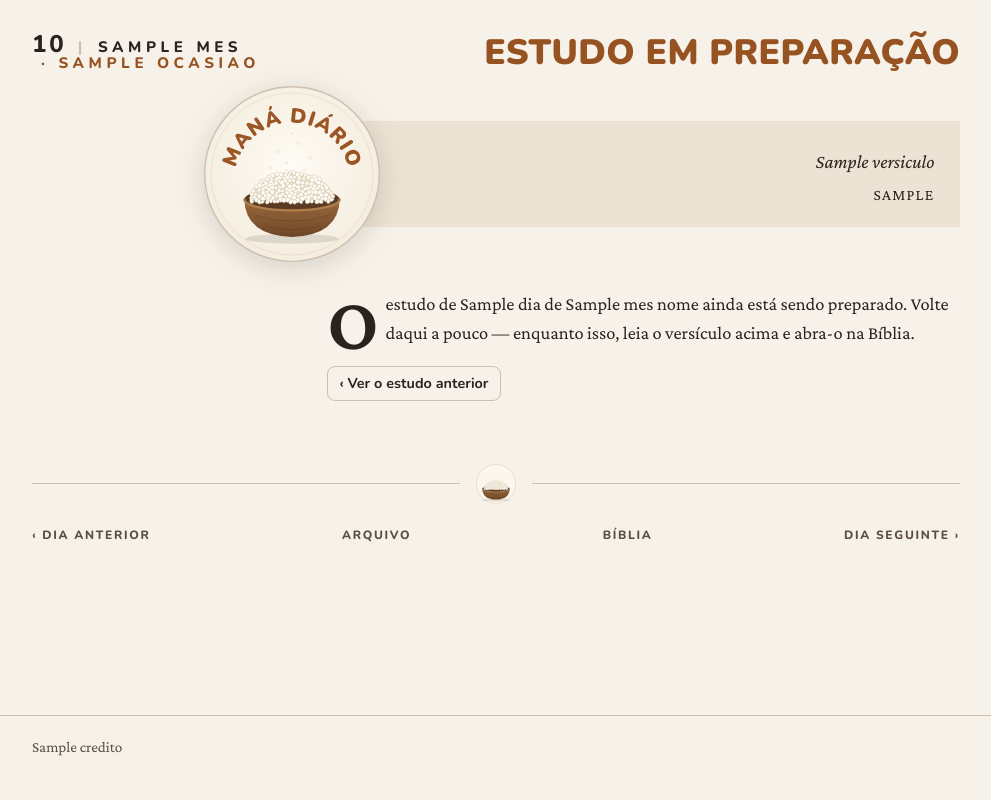
After one commit to mfparra/Mana-Diario-Web, a Python web app: template src/mana/web/templates/estudo.html in a window 1280 px wide. The commit adds this page. Shown: the whole page, without its empty margins (144-1135 px from the left). Run offline with Jinja, Linux system fonts and the light colour scheme; the template is opened without the code that fills it: most values are stand-ins (such as "Sample title", 1, 10 or a date in 2020).

Commit message:
Adiciona a página do dia, arquivo, navegação, Open Graph e ícones (Fase 6)

```diff
--- a/src/mana/web/app.py
+++ b/src/mana/web/app.py
@@ -8,10 +8,12 @@ from fastapi.staticfiles import StaticFiles
 from starlette.exceptions import HTTPException as StarletteHTTPException
 
 from mana.web.rotas import pagina, repositorio_biblia, router
+from mana.web.rotas_estudo import router as router_estudo
 
 app = FastAPI(title="Maná Diário")
 app.mount("/static", StaticFiles(directory=Path(__file__).parent / "static"), name="static")
 app.include_router(router)
+app.include_router(router_estudo)
 
 
 @app.exception_handler(StarletteHTTPException)
--- /dev/null
+++ b/src/mana/web/static/css/estudo.css
@@ -0,0 +1,93 @@
+/* Página do dia (docs/DESIGN.md §2 e §3) */
+.folha {
+  display: grid; grid-template-columns: 1fr; column-gap: 0; row-gap: 1rem;
+  padding: 1.4rem 0 2rem;
+}
+.data {
+  grid-area: data; margin: 0; font: 800 .95rem/1 var(--sans); letter-spacing: .3em;
+  text-transform: uppercase; color: var(--tinta);
+}
+.data-dia { font-size: 1.5rem; letter-spacing: .12em; }
+.data-barra { color: var(--linha); margin: 0 .15em; }
+.data-ocasiao { color: var(--terracota); margin-left: .6em; display: inline-block; }
+.titulo {
+  grid-area: titulo; margin: 0; font: 900 clamp(1.7rem, 6.5vw, 2.2rem)/1.08 var(--sans);
+  text-transform: uppercase; color: var(--terracota); letter-spacing: .01em; text-wrap: balance;
+}
+.logo-dia { grid-area: logo; display: block; width: 180px; height: 180px; border-radius: 50%; position: relative; z-index: 2; filter: drop-shadow(0 6px 14px var(--sombra)); }
+.logo-dia img { display: block; width: 100%; height: 100%; }
+
+.versiculo-dia { grid-area: verso; background: var(--papel-escuro); padding: 1.5rem 1.4rem 1.3rem; text-align: right; }
+.versiculo-dia blockquote { margin: 0; font: italic 400 1.2rem/1.45 var(--serif); }
+.versiculo-ref { margin: .7rem 0 0; font: 400 .98rem/1 var(--serif); letter-spacing: .08em; text-transform: uppercase; }
+
+.lateral { grid-area: lateral; }
+.frase { margin: 0; font: 800 1.6rem/1.25 var(--sans); color: var(--terracota); text-align: right; text-wrap: balance; }
+.meta { margin-top: 1.1rem; }
+.meta-item { margin: 0 0 .9rem; display: flex; flex-direction: column; gap: .3rem; }
+.meta-valor { font: 800 1rem/1.2 var(--sans); color: var(--tinta); letter-spacing: .04em; }
+.meta-valor a.ref { font-family: var(--serif); font-weight: 600; font-size: 1.1rem; letter-spacing: 0; }
+.cruz { color: var(--terracota); margin-right: .45rem; vertical-align: -1px; }
+
+.corpo { grid-area: corpo; font-size: 1.15rem; line-height: 1.6; text-align: justify; hyphens: auto; }
+.corpo p { margin: 0 0 1.1rem; }
+.corpo > p:first-child::first-letter {
+  float: left; font: 600 4.1em/.78 var(--serif); padding: .06em .09em 0 0; color: var(--tinta);
+}
+.preparacao { text-align: left; hyphens: none; }
+.preparacao .botao { font-size: .9rem; }
+
+.chaves { grid-area: chaves; }
+.chaves h2 { margin: 0 0 .6rem; font-size: .75rem; letter-spacing: .18em; color: var(--tinta-suave); }
+.chaves ul { list-style: none; margin: 0; padding: 0; display: flex; flex-wrap: wrap; gap: .45rem; }
+.chaves li { border: 1px solid var(--linha); border-radius: 999px; padding: .25rem .8rem; font: 600 .95rem/1.3 var(--serif); font-variant: small-caps; letter-spacing: .06em; }
+
+.selo-linha { grid-area: selo; display: flex; align-items: center; gap: 1rem; margin-top: 1.2rem; }
+.selo-linha::before, .selo-linha::after { content: ''; flex: 1; border-top: 1px solid var(--linha); }
+.selo-linha img { width: 40px; height: 40px; }
+.navegacao-dia { grid-area: nav; display: flex; justify-content: space-between; gap: .8rem; flex-wrap: wrap; font: 800 .75rem/1 var(--sans); letter-spacing: .14em; text-transform: uppercase; }
+.navegacao-dia a { text-decoration: none; color: var(--tinta-suave); padding: .5rem 0; }
+.navegacao-dia a:hover { color: var(--terracota); }
+.navegacao-dia .inativo { color: var(--linha); padding: .5rem 0; }
+
+/* ---------- mobile (< 900px): data · logo · título · versículo · frase · corpo · meta · chaves · rodapé */
+@media (max-width: 899px) {
+  .folha > *, .lateral > * { grid-area: auto; }
+  .lateral { display: contents; }
+  .data { order: 1; }
+  .logo-dia { order: 2; width: 120px; height: 120px; justify-self: center; }
+  .titulo { order: 3; }
+  .versiculo-dia { order: 4; }
+  .frase { order: 5; border-top: 1px solid var(--linha); border-bottom: 1px solid var(--linha); padding: 1rem 0; text-align: center; font-size: 1.45rem; }
+  .corpo { order: 6; }
+  .meta { order: 7; margin-top: 0; padding: .9rem 0; border-top: 1px solid var(--linha); }
+  .chaves { order: 8; }
+  .selo-linha { order: 9; }
+  .navegacao-dia { order: 10; }
+}
+
+/* ---------- desktop (≥ 900px): a "página" do dia */
+@media (min-width: 900px) {
+  .folha {
+    grid-template-columns: 260px 1fr; row-gap: .8rem; padding-top: 2rem;
+    grid-template-areas:
+      "data    titulo"
+      "logo    verso"
+      "lateral corpo"
+      "chaves  corpo"
+      "selo    selo"
+      "nav     nav";
+  }
+  .titulo { text-align: right; align-self: end; padding-left: 2rem; }
+  .logo-dia { justify-self: end; margin-right: -90px; }
+  .versiculo-dia { align-self: center; padding: 1.7rem 1.6rem 1.5rem 120px; margin-left: 0; }
+  .lateral {
+    border: 1px solid var(--linha); border-top-width: 1px; border-radius: 0 0 130px 130px;
+    padding: 1.7rem 1.3rem 5.2rem; align-self: start; min-height: 360px;
+  }
+  .meta-item { align-items: flex-end; text-align: right; }
+  .corpo { padding: .8rem 0 0 2.2rem; }
+  .chaves { align-self: start; margin-top: .6rem; }
+  .selo-linha { margin-top: 2rem; }
+  .navegacao-dia { margin-top: .3rem; }
+}
--- a/src/mana/web/templates/base.html
+++ b/src/mana/web/templates/base.html
@@ -5,6 +5,17 @@
   <meta name="viewport" content="width=device-width, initial-scale=1">
   <meta name="color-scheme" content="light dark">
   <title>{% block titulo %}Maná Diário{% endblock %}</title>
+  <link rel="icon" href="/static/img/favicon.svg" type="image/svg+xml">
+  <link rel="alternate icon" href="/static/img/favicon-32.png" type="image/png" sizes="32x32">
+  <link rel="apple-touch-icon" href="/static/img/apple-touch-icon.png">
+  {% block meta %}
+  <meta name="description" content="Um pequeno estudo bíblico por dia.">
+  <meta property="og:site_name" content="Maná Diário">
+  <meta property="og:type" content="website">
+  <meta property="og:title" content="Maná Diário">
+  <meta property="og:description" content="Um pequeno estudo bíblico por dia.">
+  <meta property="og:image" content="{{ url_publica }}/static/img/og.png">
+  {% endblock %}
   <link rel="preload" href="/static/fonts/crimsonpro-400-latin.woff2" as="font" type="font/woff2" crossorigin>
   <link rel="stylesheet" href="/static/css/fontes.css">
   <link rel="stylesheet" href="/static/css/tema.css">
@@ -12,24 +23,31 @@
 </head>
 <body>
   {% if modo_teste %}<div class="faixa-teste">Ambiente de testes</div>{% endif %}
+  {% block topo %}
   <header class="topo">
     <div class="pagina">
       <a class="marca" href="/"><img src="/static/img/logo-mana.svg" alt="" width="40" height="40"><span>Maná Diário</span></a>
       <nav class="menu" aria-label="Principal">
+        <a href="/estudos"{% if secao == 'arquivo' %} aria-current="page"{% endif %}>Arquivo</a>
         <a href="/biblia"{% if secao == 'biblia' %} aria-current="page"{% endif %}>Bíblia</a>
       </nav>
     </div>
   </header>
+  {% endblock %}
   <main class="pagina">
     {% block conteudo %}{% endblock %}
   </main>
   <footer class="rodape">
     <div class="pagina">
-      <p class="credito">{{ credito }}</p>
+      {% block rodape_navegacao %}
       <nav aria-label="Rodapé">
+        <a href="/">Hoje</a>
+        <a href="/estudos">Arquivo</a>
         <a href="/biblia">Bíblia</a>
         <a href="/biblia/busca">Buscar na Bíblia</a>
       </nav>
+      {% endblock %}
+      <p class="credito">{{ credito }}</p>
     </div>
   </footer>
   <script src="/static/js/ref-popover.js" defer></script>
--- /dev/null
+++ b/src/mana/web/templates/estudo.html
@@ -0,0 +1,72 @@
+{% extends "base.html" %}
+{% block titulo %}{% if pronto %}{{ titulo }} — {% endif %}Maná Diário{% endblock %}
+{% block meta %}
+  {% if pronto %}
+  <meta name="description" content="{{ frase }}">
+  <meta property="og:site_name" content="Maná Diário">
+  <meta property="og:type" content="article">
+  <meta property="og:title" content="{{ titulo }} — Maná Diário">
+  <meta property="og:description" content="{{ frase }}">
+  <meta property="og:url" content="{{ url_publica }}{{ caminho }}">
+  <meta property="og:image" content="{{ url_publica }}/static/img/og.png">
+  <meta name="twitter:card" content="summary_large_image">
+  {% else %}{{ super() }}{% endif %}
+{% endblock %}
+{% block cabecalho %}<link rel="stylesheet" href="/static/css/estudo.css">{% endblock %}
+{% block topo %}{% endblock %}
+
+{% block conteudo %}
+<article class="folha{% if not pronto %} em-preparacao{% endif %}">
+  <p class="data">
+    <span class="data-dia">{{ "%02d"|format(dia) }}</span> <span class="data-barra" aria-hidden="true">|</span> <span class="data-mes">{{ mes }}</span>
+    {% if ocasiao %}<span class="data-ocasiao">· {{ ocasiao }}</span>{% endif %}
+  </p>
+
+  {% if pronto %}<h1 class="titulo">{{ titulo }}</h1>{% else %}<h1 class="titulo">Estudo em preparação</h1>{% endif %}
+
+  <a class="logo-dia" href="/" aria-label="Maná Diário — ir para o estudo de hoje"><img src="/static/img/logo-mana.svg" alt="Maná Diário" width="180" height="180"></a>
+
+  {% if versiculo %}
+  <section class="versiculo-dia" aria-label="Versículo do dia">
+    <blockquote lang="pt-BR">{{ versiculo }}</blockquote>
+    <p class="versiculo-ref">{{ ref_html|safe }}</p>
+  </section>
+  {% else %}
+  <section class="versiculo-dia" aria-label="Versículo do dia"><blockquote>Maná fresco a cada manhã.</blockquote></section>
+  {% endif %}
+
+  {% if pronto %}
+  <aside class="lateral">
+    <p class="frase">{{ frase }}</p>
+    <div class="meta">
+      <p class="meta-item"><span class="rotulo">Estudo</span> <span class="meta-valor">{{ numero }}/{{ total_dias }}</span></p>
+      <p class="meta-item"><span class="rotulo">Leitura complementar</span>
+        <span class="meta-valor"><svg class="cruz" viewBox="0 0 12 16" width="11" height="15" aria-hidden="true"><path d="M5 0h2v5h5v2H7v9H5V7H0V5h5z" fill="currentColor"/></svg>{{ complementar_html|safe }}</span></p>
+    </div>
+  </aside>
+
+  <div class="corpo" lang="pt-BR">
+    {% for p in paragrafos %}<p>{{ p|safe }}</p>{% endfor %}
+  </div>
+
+  <section class="chaves" aria-label="Palavras-chave">
+    <h2 class="rotulo">Palavras-chave</h2>
+    <ul>{% for palavra in palavras_chave %}<li>{{ palavra }}</li>{% endfor %}</ul>
+  </section>
+  {% else %}
+  <div class="corpo preparacao">
+    <p>O estudo de {{ dia }} de {{ mes_nome }} ainda está sendo preparado. Volte daqui a pouco — enquanto isso, leia o versículo acima{% if ref_html %} e abra-o na Bíblia{% endif %}.</p>
+    {% if anterior %}<p><a class="botao" href="{{ anterior }}">‹ Ver o estudo anterior</a></p>{% endif %}
+  </div>
+  {% endif %}
+
+  <div class="selo-linha" aria-hidden="true"><img src="/static/img/favicon.svg" alt="" width="40" height="40"></div>
+  <nav class="navegacao-dia" aria-label="Navegação entre estudos">
+    {% if anterior %}<a href="{{ anterior }}" rel="prev">‹ dia anterior</a>{% else %}<span class="inativo">‹ dia anterior</span>{% endif %}
+    <a href="/estudos">arquivo</a>
+    <a href="/biblia">Bíblia</a>
+    {% if seguinte %}<a href="{{ seguinte }}" rel="next">dia seguinte ›</a>{% else %}<span class="inativo">dia seguinte ›</span>{% endif %}
+  </nav>
+</article>
+{% endblock %}
+{% block rodape_navegacao %}{% endblock %}
```
Also changed, not shown: PLANO.md (+6 -5 lines), src/mana/biblia/referencias.py (+7 -4 lines), src/mana/estudos/repositorio.py (+16 -0 lines), src/mana/web/rotas.py (+13 -0 lines), src/mana/web/rotas_estudo.py (added, +137 -0 lines), src/mana/web/templates/arquivo.html (added, +19 -0 lines), tests/test_rotas_estudo.py (added, +178 -0 lines), src/mana/web/static/img/apple-touch-icon.png (added), src/mana/web/static/img/favicon-32.png (added), src/mana/web/static/img/favicon.svg (added), src/mana/web/static/img/og.png (added).
